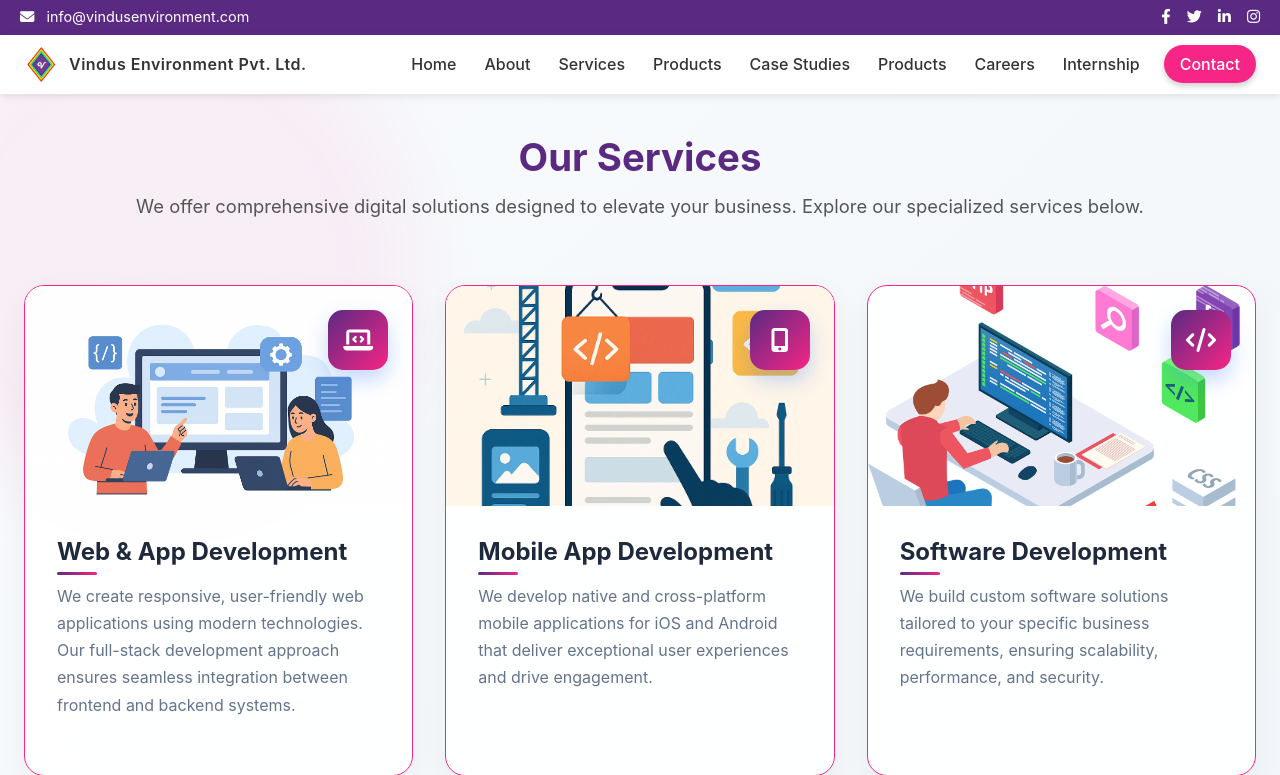
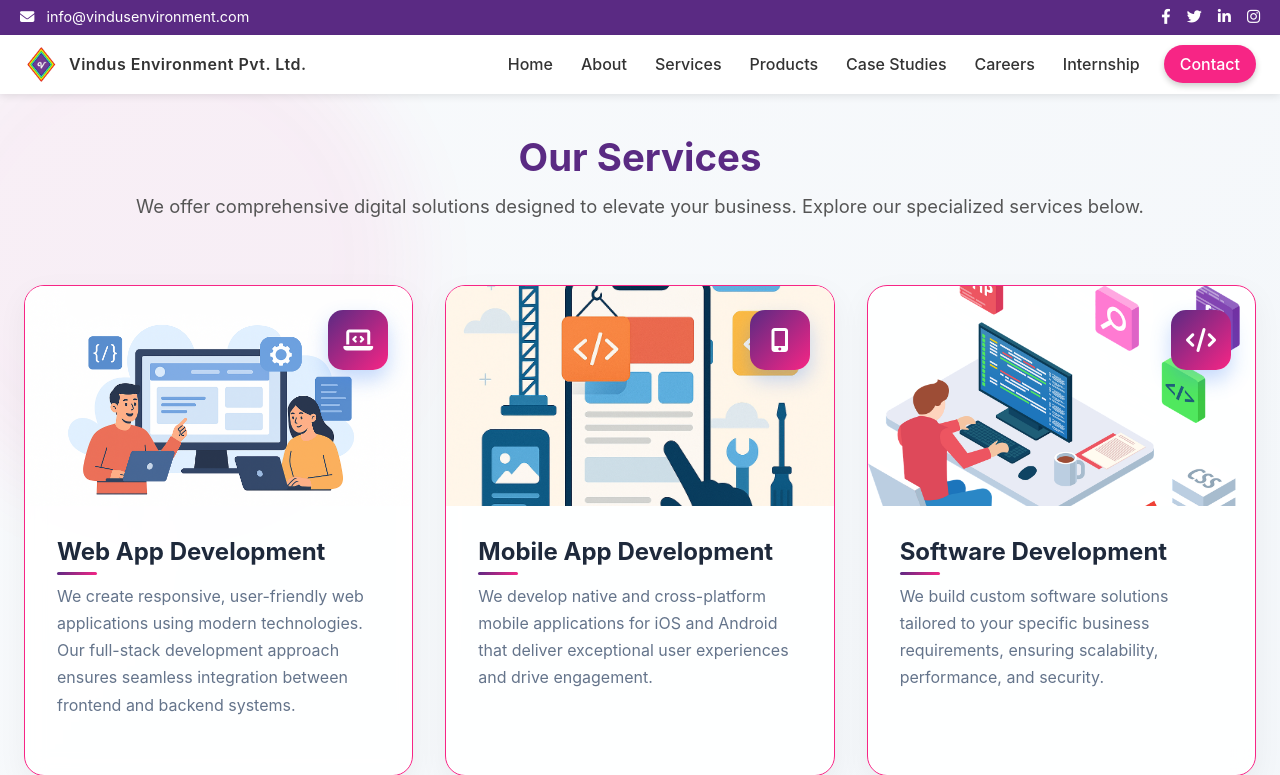
Before and after one commit to vinaykalwala/VindusWebsiteOfficial, a Django app: page /services/ in a window 1280 px wide. Shown: the top 775 px of the page. Run offline with Django 5.2, Linux system fonts and the light colour scheme.

Commit message:
small corrections in base and servicesss

```diff
--- a/templates/base.html
+++ b/templates/base.html
@@ -176,7 +176,6 @@
         <li class="nav-item"><a class="nav-link" href="{% url 'services' %}">Services</a></li>
         <li class="nav-item"><a class="nav-link" href="{% url 'products' %}">Products</a></li>
                 <li class="nav-item"><a class="nav-link" href="{% url 'case_studies' %}">Case Studies</a></li>
-                        <li class="nav-item"><a class="nav-link" href="{% url 'services' %}">Products</a></li>
 
 
         <li class="nav-item"><a class="nav-link" href="{% url 'careers' %}">Careers</a></li>
--- a/templates/pages/services.html
+++ b/templates/pages/services.html
@@ -346,7 +346,7 @@
                 </div>
 
                 <div class="service-text">
-                    <h3>Web & App Development</h3>
+                    <h3>Web App Development</h3>
                     <p>We create responsive, user-friendly web applications using modern technologies. Our full-stack development approach ensures seamless integration between frontend and backend systems.</p>
                 </div>
             </div>
```
